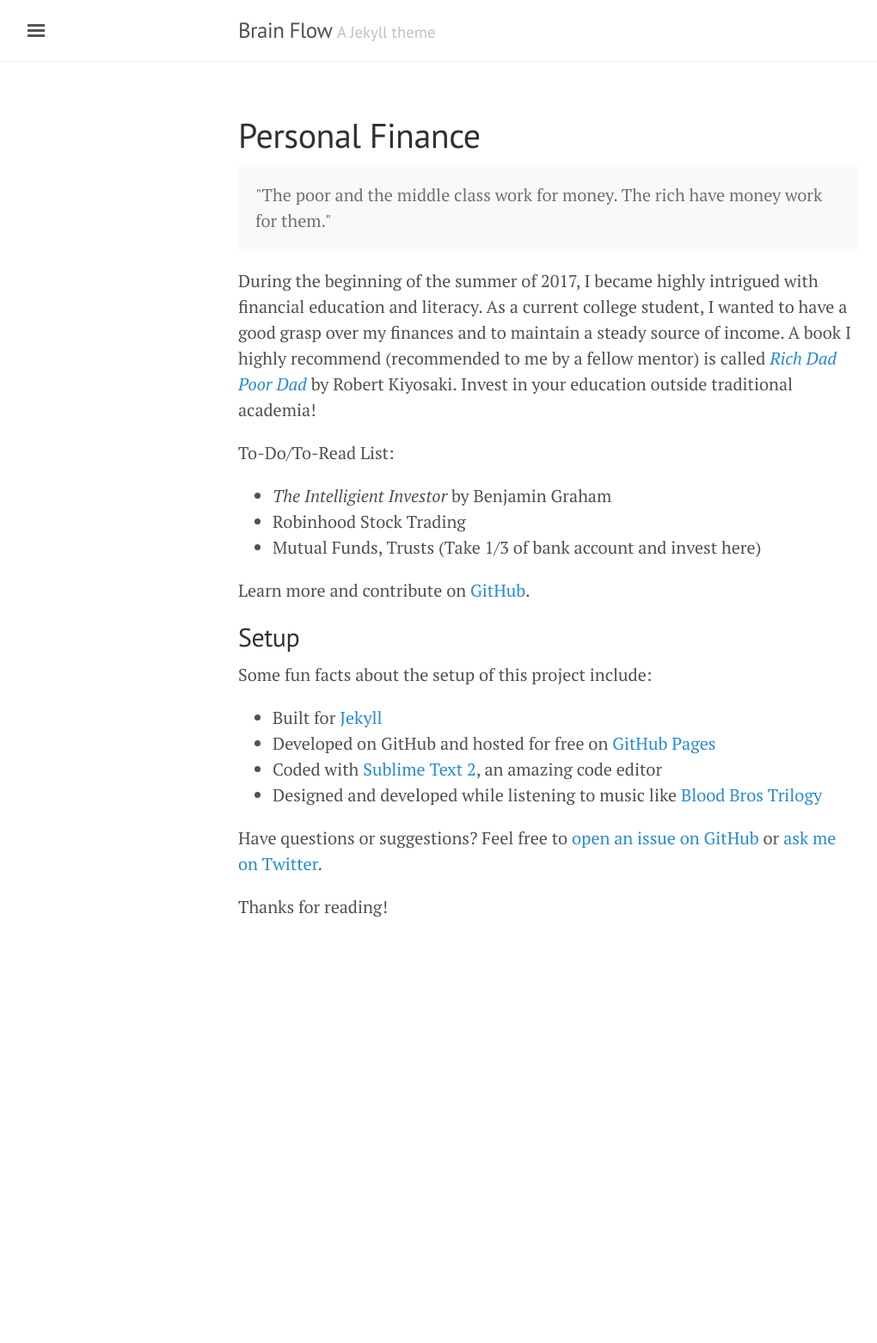
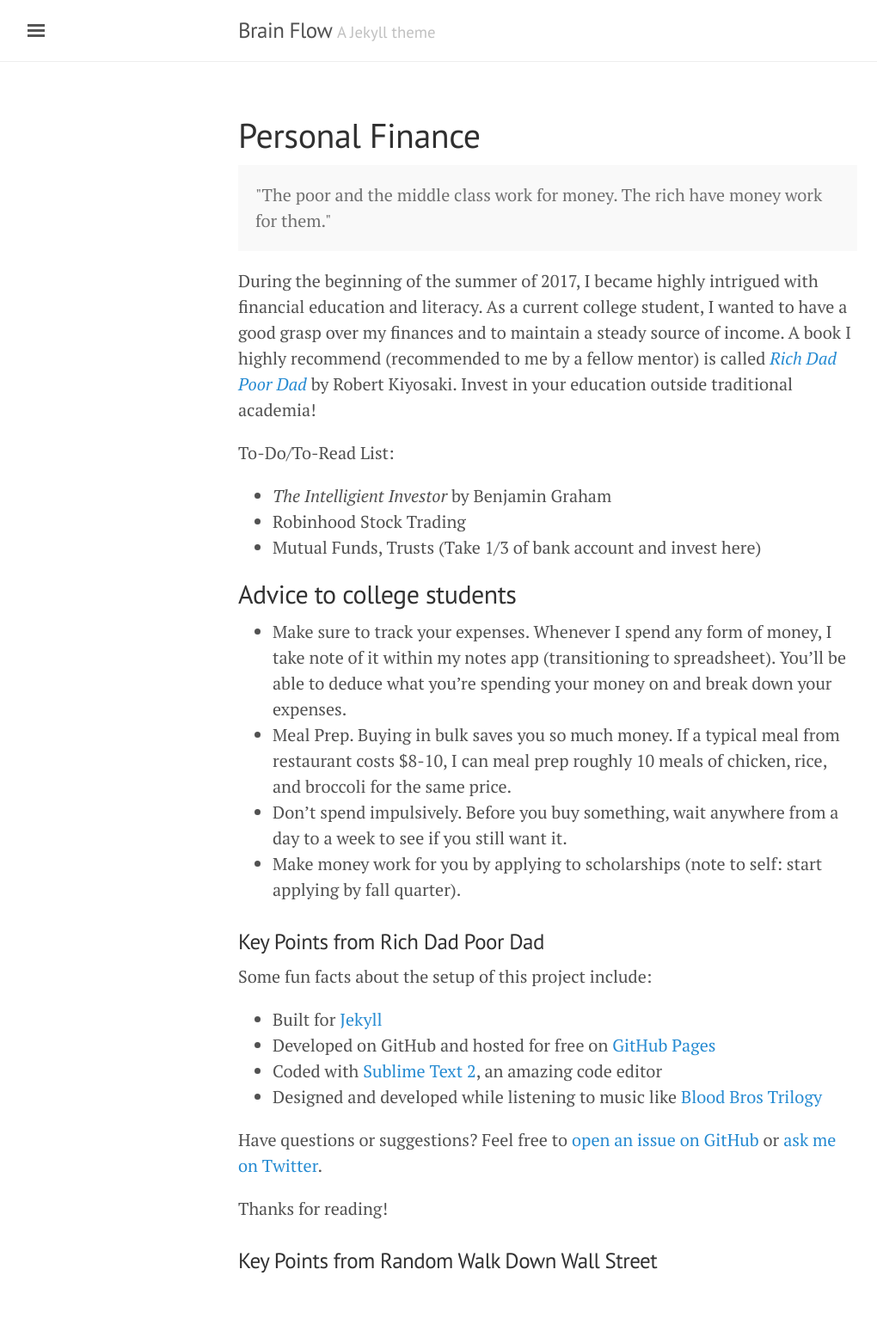
Before and after one commit to bjchia/bjchia.github.io, a Jekyll site: the page built from personalfinance.md, in a window 1280 px wide. Shown: the whole page at 86% size, without its empty margins (3-1023 px from the left). Built offline with Jekyll 4.4.1, drawn with Linux system fonts in a browser that asks for light colours; before the commit the page ends 1150 px from its top, so only the background shows below that.

Commit message:
Update personalfinance.md

```diff
--- a/personalfinance.md
+++ b/personalfinance.md
@@ -9,15 +9,20 @@ title: Personal Finance
 
 During the beginning of the summer of 2017, I became highly intrigued with financial education and literacy. As a current college student, I wanted to have a good grasp over my finances and to maintain a steady source of income. A book I highly recommend (recommended to me by a fellow mentor) is called [*Rich Dad Poor Dad*](http://www.lequydonhanoi.edu.vn/upload_images/S%C3%A1ch%20ngo%E1%BA%A1i%20ng%E1%BB%AF/Rich%20Dad%20Poor%20Dad.pdf) by Robert Kiyosaki. Invest in your education outside traditional academia!
 
+
 To-Do/To-Read List:
 
 * *The Intelligient Investor* by Benjamin Graham
 * Robinhood Stock Trading
 * Mutual Funds, Trusts (Take 1/3 of bank account and invest here)
 
-Learn more and contribute on [GitHub](https://github.com/poole).
+## Advice to college students
+* Make sure to track your expenses. Whenever I spend any form of money, I take note of it within my notes app (transitioning to spreadsheet). You'll be able to deduce what you're spending your money on and break down your expenses.
+* Meal Prep. Buying in bulk saves you so much money. If a typical meal from restaurant costs $8-10, I can meal prep roughly 10 meals of chicken, rice, and broccoli for the same price.
+* Don't spend impulsively. Before you buy something, wait anywhere from a day to a week to see if you still want it.
+* Make money work for you by applying to scholarships (note to self: start applying by fall quarter).
 
-## Setup
+### Key Points from Rich Dad Poor Dad
 
 Some fun facts about the setup of this project include:
 
@@ -29,3 +34,5 @@ Some fun facts about the setup of this project include:
 Have questions or suggestions? Feel free to [open an issue on GitHub](https://github.com/poole/issues/new) or [ask me on Twitter](https://twitter.com/mdo).
 
 Thanks for reading!
+
+### Key Points from Random Walk Down Wall Street
```
